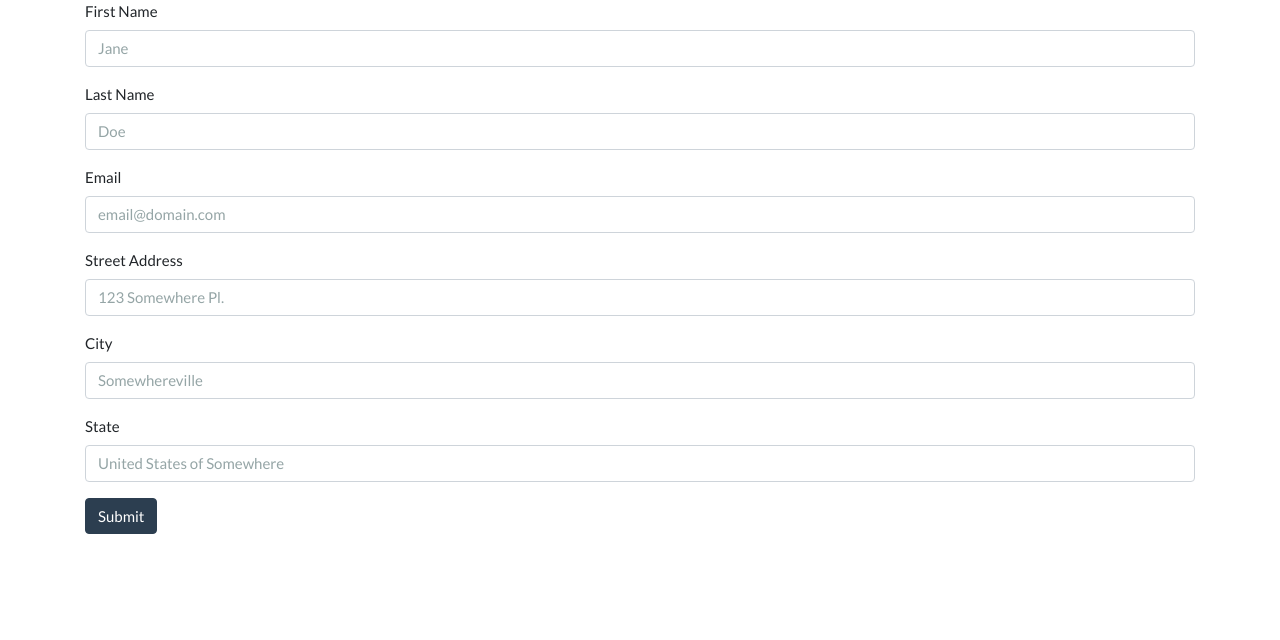
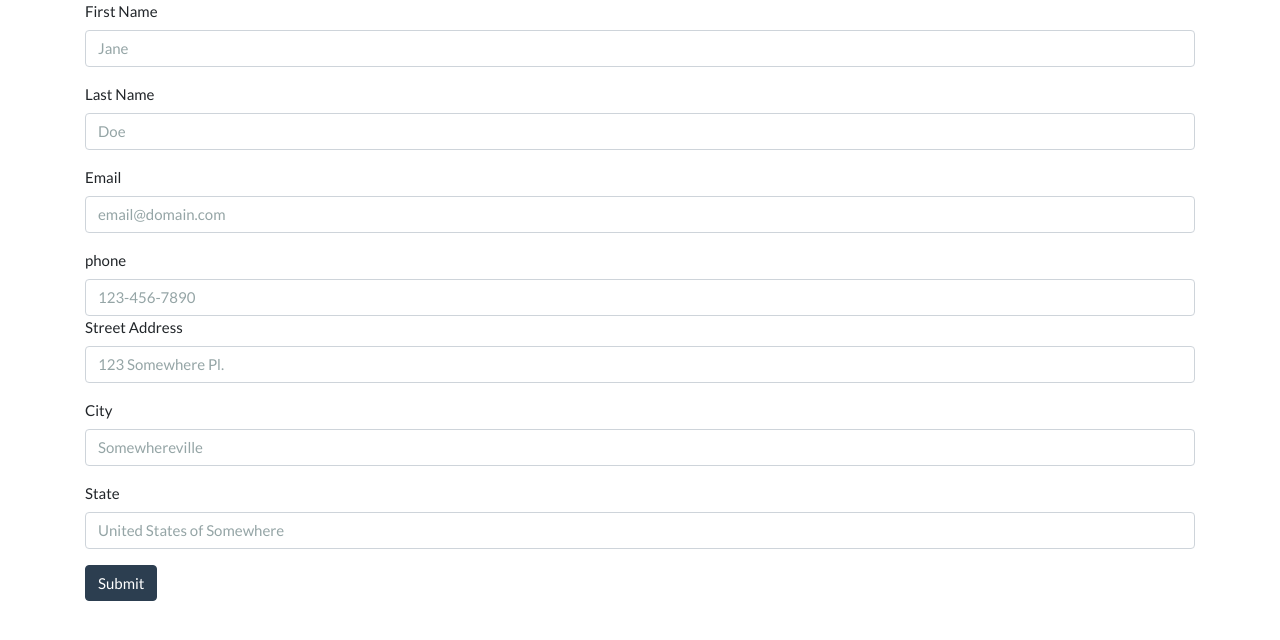
Before and after one commit to itanne99/IS218-Web-Application, a Flask app: page /form in a window 1280 px wide. Shown: the part 71-711 px from the top of the page. Run offline with Flask 2, Linux system fonts and the light colour scheme; some libraries are stand-ins or nearby versions.

Commit message:
Fix: Changed location form is sent to

```diff
--- a/app/templates/newPerson.html
+++ b/app/templates/newPerson.html
@@ -2,7 +2,7 @@
 {% block title %}{{ title }}{% endblock %}
 {% block content %}
     <div class="container">
-        <form action="/form/newPerson" method="post">
+        <form action="/newPerson" method="post">
             <div class="form-group">
                 <label for="first_name">First Name</label>
                 <input id="first_name" name="first_name" placeholder="Jane" type="text" class="form-control">
@@ -15,6 +15,9 @@
                 <label for="email">Email</label>
                 <input id="email" name="email" placeholder="email@domain.com" type="text" class="form-control">
             </div>
+            <div class="form-group">
+                <label for="phone">phone</label>
+                <input id="phone" name="phone" placeholder="123-456-7890" type="text" class="form-control">
             <div class="form-group">
                 <label for="street_address">Street Address</label>
                 <input id="street_address" name="street_address" placeholder="123 Somewhere Pl." type="text" class="form-control">
```
